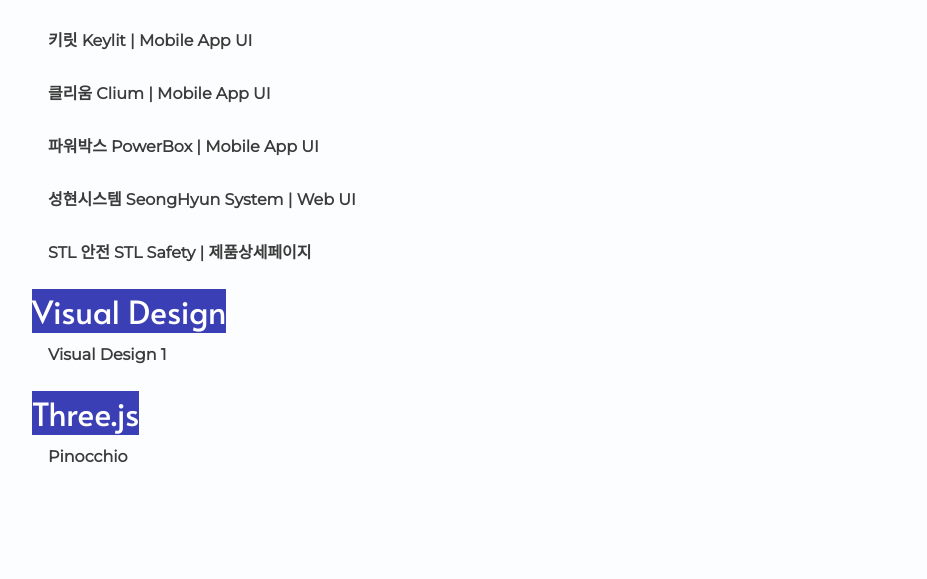
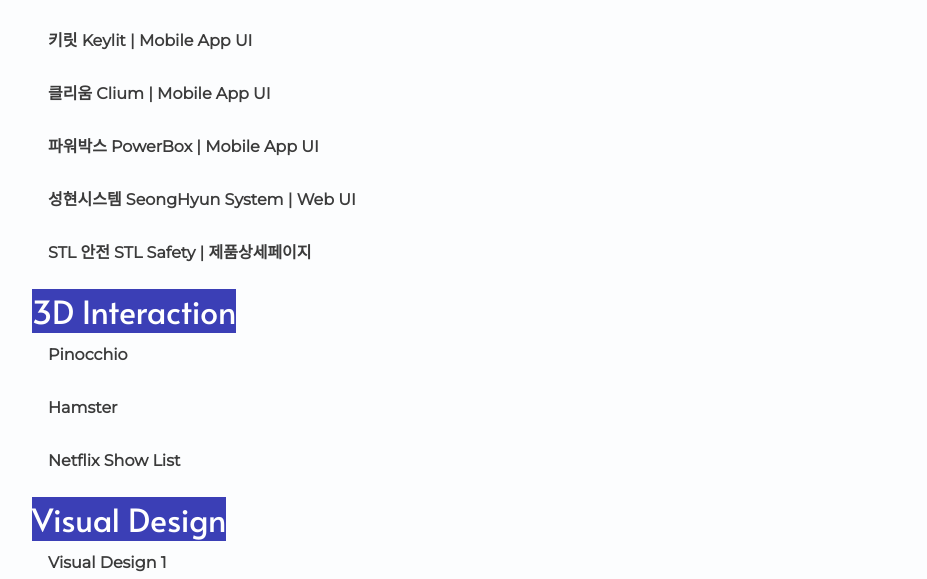
Before and after one commit to songhyun-lee/shl_portfolio, a plain HTML site: page pages/work.html in a window 1280 px wide. Shown: the part 427-1006 px from the top of the page, without its empty margins (176-1103 px from the left). Before the commit the page ends 900 px from the top, so only its background shows below. Drawn offline with Linux system fonts and the light colour scheme.

Commit message:
Update work.html

```diff
--- a/pages/work.html
+++ b/pages/work.html
@@ -35,18 +35,20 @@
             <li><a href="/pages/work_sub/ui/ui_5.html">STL 안전 STL Safety | 제품상세페이지</a></li>
           </ul>
         </div>
+        <div class="three_list">
+          <p>3D Interaction</p>
+          <ul>
+            <li><a href="https://codepen.io/HiSonghyun/pen/dyPjQaz">Pinocchio</a></li>
+            <li><a href="https://codepen.io/HiSonghyun/pen/WNbLbPP">Hamster</a></li>
+            <li><a href="https://codepen.io/HiSonghyun/pen/vYEbgYQ">Netflix Show List</a></li>
+          </ul>
+        </div>
         <div class="vd_list">
           <p>Visual Design</p>
           <ul>
             <li><a href="#">Visual Design 1</a></li>
           </ul>
         </div>
-        <div class="three_list">
-          <p>Three.js</p>
-          <ul>
-            <li><a href="./work_sub/threeJS/pinocchio/pinoccio.html">Pinocchio</a></li>
-          </ul>
-        </div>
       </section>
     </div>
   </body>
```
